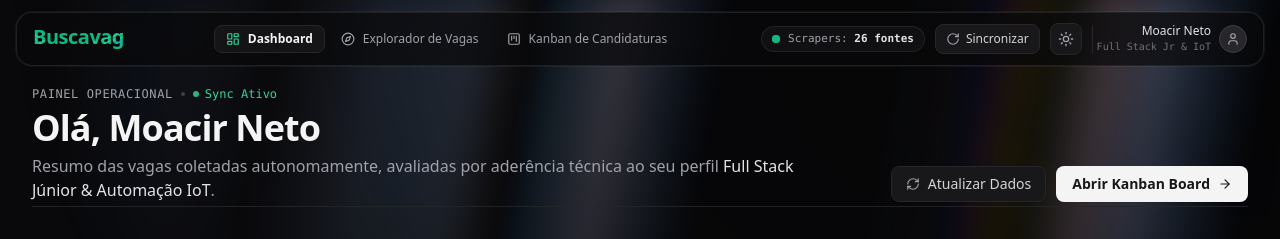
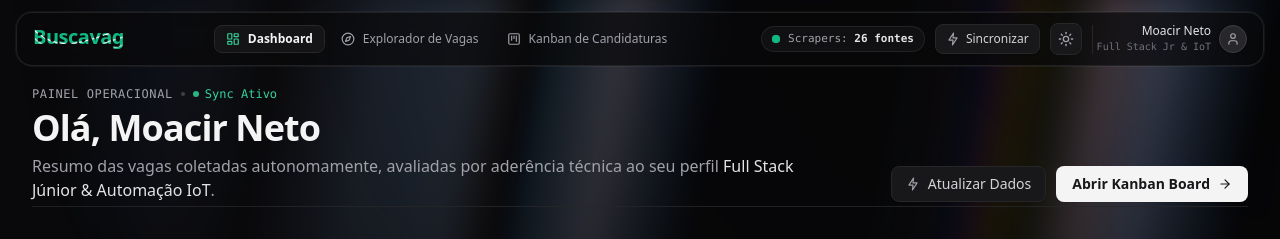
Before and after one commit to moaaskt/buscavag, a Next.js app: page / in a window 1280 px wide. Shown: the top 239 px of the page. Built offline with nearby package versions, Linux system fonts and the light colour scheme; no server answers; the database is empty.

Commit message:
feat: add FlashIcon component and replace refresh icons with flash symbol in UI

```diff
--- a/src/app/page.tsx
+++ b/src/app/page.tsx
@@ -7,6 +7,7 @@ import { ProcessedJob } from '@/types/job';
 import { JobModal } from '@/components/JobModal';
 import { JobListHoverEffect } from '@/components/ui/card-hover-effect';
 import { LoaderThree } from '@/components/ui/loader';
+import { FlashIcon } from '@/components/ui/flash-icon';
 import {
   Layers,
   ArrowRight,
@@ -171,9 +172,12 @@ export default function DashboardPage() {
             className="h-9 px-3.5 rounded-lg border border-zinc-200 dark:border-zinc-800 bg-white dark:bg-zinc-900 hover:bg-zinc-50 dark:hover:bg-zinc-800 text-zinc-700 dark:text-zinc-300 transition-colors flex items-center gap-2 text-xs md:text-sm font-medium shadow-sm disabled:opacity-60"
           >
             {refreshing || loading ? (
-              <LoaderThree size={14} className="text-emerald-500" />
+              <div className="relative flex items-center justify-center w-4 h-4">
+                <LoaderThree size={16} className="absolute inset-0 text-emerald-500" />
+                <FlashIcon className="w-2.5 h-2.5 text-emerald-500" />
+              </div>
             ) : (
-              <RefreshCw className="w-3.5 h-3.5 text-zinc-500 dark:text-zinc-400" />
+              <FlashIcon className="w-3.5 h-3.5 text-zinc-500 dark:text-zinc-400" />
             )}
             <span>Atualizar Dados</span>
           </button>
--- a/src/components/Navbar.tsx
+++ b/src/components/Navbar.tsx
@@ -13,6 +13,7 @@ import {
   User,
 } from 'lucide-react';
 import { LoaderThree } from '@/components/ui/loader';
+import { FlashIcon } from '@/components/ui/flash-icon';
 import { CanvasText } from '@/components/ui/canvas-text';
 import {
   ResizableNavbarContainer,
@@ -97,9 +98,12 @@ export function Navbar({
       href: '#',
       onClick: handleSync,
       icon: isSyncing ? (
-        <LoaderThree size={18} className="text-emerald-500" />
+        <div className="relative flex items-center justify-center w-full h-full">
+          <LoaderThree size={18} className="absolute inset-0 text-emerald-500" />
+          <FlashIcon className="w-3 h-3 text-emerald-500" />
+        </div>
       ) : (
-        <RotateCw className="h-full w-full" />
+        <FlashIcon className="h-full w-full" />
       ),
     },
     {
@@ -125,15 +129,15 @@ export function Navbar({
             backgroundClassName="bg-emerald-600 dark:bg-emerald-500"
             colors={[
               "rgba(16, 185, 129, 1)",
-              "rgba(16, 185, 129, 0.9)",
-              "rgba(52, 211, 153, 0.85)",
-              "rgba(45, 212, 191, 0.75)",
-              "rgba(6, 182, 212, 0.65)",
-              "rgba(16, 185, 129, 0.5)",
-              "rgba(52, 211, 153, 0.4)",
-              "rgba(45, 212, 191, 0.3)",
+              "rgba(255, 255, 255, 0.9)",
+              "rgba(16, 185, 129, 0.8)",
+              "rgba(255, 255, 255, 0.7)",
+              "rgba(16, 185, 129, 0.6)",
+              "rgba(255, 255, 255, 0.5)",
+              "rgba(16, 185, 129, 0.4)",
+              "rgba(255, 255, 255, 0.3)",
               "rgba(16, 185, 129, 0.2)",
-              "rgba(16, 185, 129, 0.1)",
+              "rgba(255, 255, 255, 0.1)",
             ]}
             lineGap={4}
             animationDuration={15}
@@ -163,15 +167,15 @@ export function Navbar({
               backgroundClassName="bg-emerald-600 dark:bg-emerald-500"
               colors={[
                 "rgba(16, 185, 129, 1)",
-                "rgba(16, 185, 129, 0.9)",
-                "rgba(52, 211, 153, 0.85)",
-                "rgba(45, 212, 191, 0.75)",
-                "rgba(6, 182, 212, 0.65)",
-                "rgba(16, 185, 129, 0.5)",
-                "rgba(52, 211, 153, 0.4)",
-                "rgba(45, 212, 191, 0.3)",
+                "rgba(255, 255, 255, 0.9)",
+                "rgba(16, 185, 129, 0.8)",
+                "rgba(255, 255, 255, 0.7)",
+                "rgba(16, 185, 129, 0.6)",
+                "rgba(255, 255, 255, 0.5)",
+                "rgba(16, 185, 129, 0.4)",
+                "rgba(255, 255, 255, 0.3)",
                 "rgba(16, 185, 129, 0.2)",
-                "rgba(16, 185, 129, 0.1)",
+                "rgba(255, 255, 255, 0.1)",
               ]}
               lineGap={4}
               animationDuration={15}
@@ -206,9 +210,12 @@ export function Navbar({
               title="Sincronizar dados agora"
             >
               {isSyncing ? (
-                <LoaderThree size={14} className="text-emerald-500" />
+                <div className="relative flex items-center justify-center w-4 h-4">
+                  <LoaderThree size={16} className="absolute inset-0 text-emerald-500" />
+                  <FlashIcon className="w-2.5 h-2.5 text-emerald-500" />
+                </div>
               ) : (
-                <RotateCw className="h-3.5 w-3.5 text-zinc-400" />
+                <FlashIcon className="h-3.5 w-3.5 text-zinc-400" />
               )}
               <span className="hidden sm:inline">Sincronizar</span>
             </button>
--- /dev/null
+++ b/src/components/ui/flash-icon.tsx
@@ -0,0 +1,14 @@
+import React from "react";
+
+export function FlashIcon(props: React.SVGProps<SVGSVGElement>) {
+  return (
+    <svg
+      xmlns="http://www.w3.org/2000/svg"
+      viewBox="0 0 24 24"
+      fill="currentColor"
+      {...props}
+    >
+      <path d="M11.11 23a1 1 0 0 1-.34-.06 1 1 0 0 1-.65-1.05l.77-7.09H5a1 1 0 0 1-.83-1.56l7.89-11.8a1 1 0 0 1 1.17-.38 1 1 0 0 1 .65 1l-.77 7.14H19a1 1 0 0 1 .83 1.56l-7.89 11.8a1 1 0 0 1-.83.44zM6.87 12.8H12a1 1 0 0 1 .74.33 1 1 0 0 1 .25.78l-.45 4.15 4.59-6.86H12a1 1 0 0 1-1-1.11l.45-4.15z" />
+    </svg>
+  );
+}
```
Also changed, not shown: flash-outline.svg (added).
